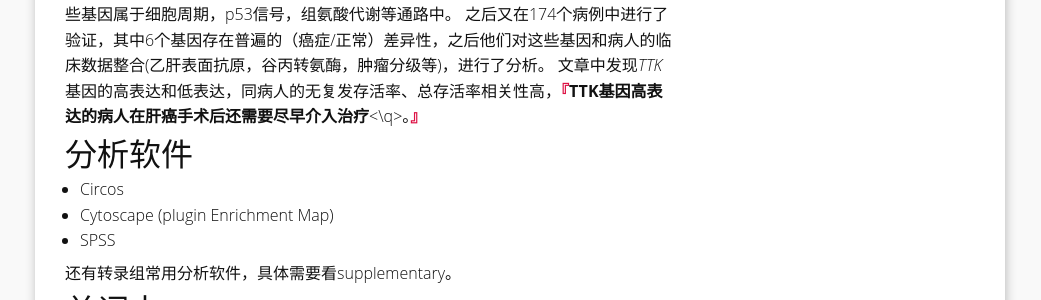
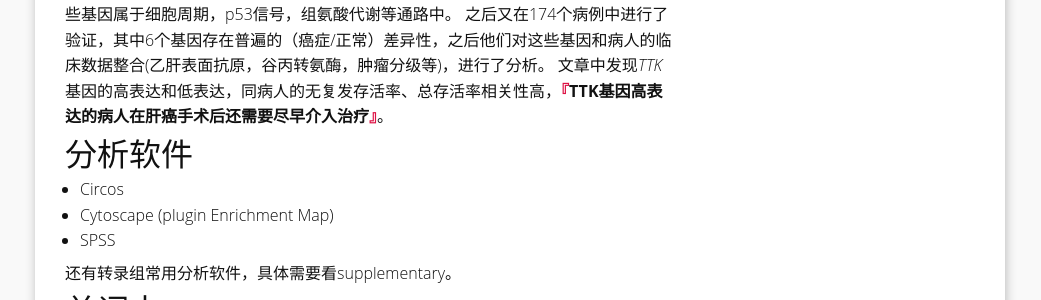
Before and after one commit to yulijia/cn, a Jekyll site: the page built from _posts/2015-07-06-integrative-multi-omics-analysis-in-hepatitis-B-virusrelated-hepatocellular-carcinoma.md, in a window 1280 px wide and 900 px high, scrolled down 2389 px. Shown: the part 155-455 px from the top of the window, without its empty margins (120-1161 px from the left). Built offline with Jekyll 4.4.1, drawn with Linux system fonts in a browser that asks for light colours; some web fonts are replaced; comment, search, counter and statistics services are not loaded.

Commit message:
typo in tags

```diff
--- a/_posts/2015-07-06-integrative-multi-omics-analysis-in-hepatitis-B-virusrelated-hepatocellular-carcinoma.md
+++ b/_posts/2015-07-06-integrative-multi-omics-analysis-in-hepatitis-B-virusrelated-hepatocellular-carcinoma.md
@@ -78,7 +78,7 @@ tags:
 
 最后，根据基因表达量的差异和KEGG/BioCarta通路分析，文章中找到了21个基因，这些基因属于细胞周期，p53信号，组氨酸代谢等通路中。
 之后又在174个病例中进行了验证，其中6个基因存在普遍的（癌症/正常）差异性，之后他们对这些基因和病人的临床数据整合(乙肝表面抗原，谷丙转氨酶，肿瘤分级等)，进行了分析。
-文章中发现*TTK*基因的高表达和低表达，同病人的无复发存活率、总存活率相关性高，<q>**TTK基因高表达的病人在肝癌手术后还需要尽早介入治疗**<\q>。
+文章中发现*TTK*基因的高表达和低表达，同病人的无复发存活率、总存活率相关性高，<q>**TTK基因高表达的病人在肝癌手术后还需要尽早介入治疗**</q>。
 
 ## 分析软件
 
```
